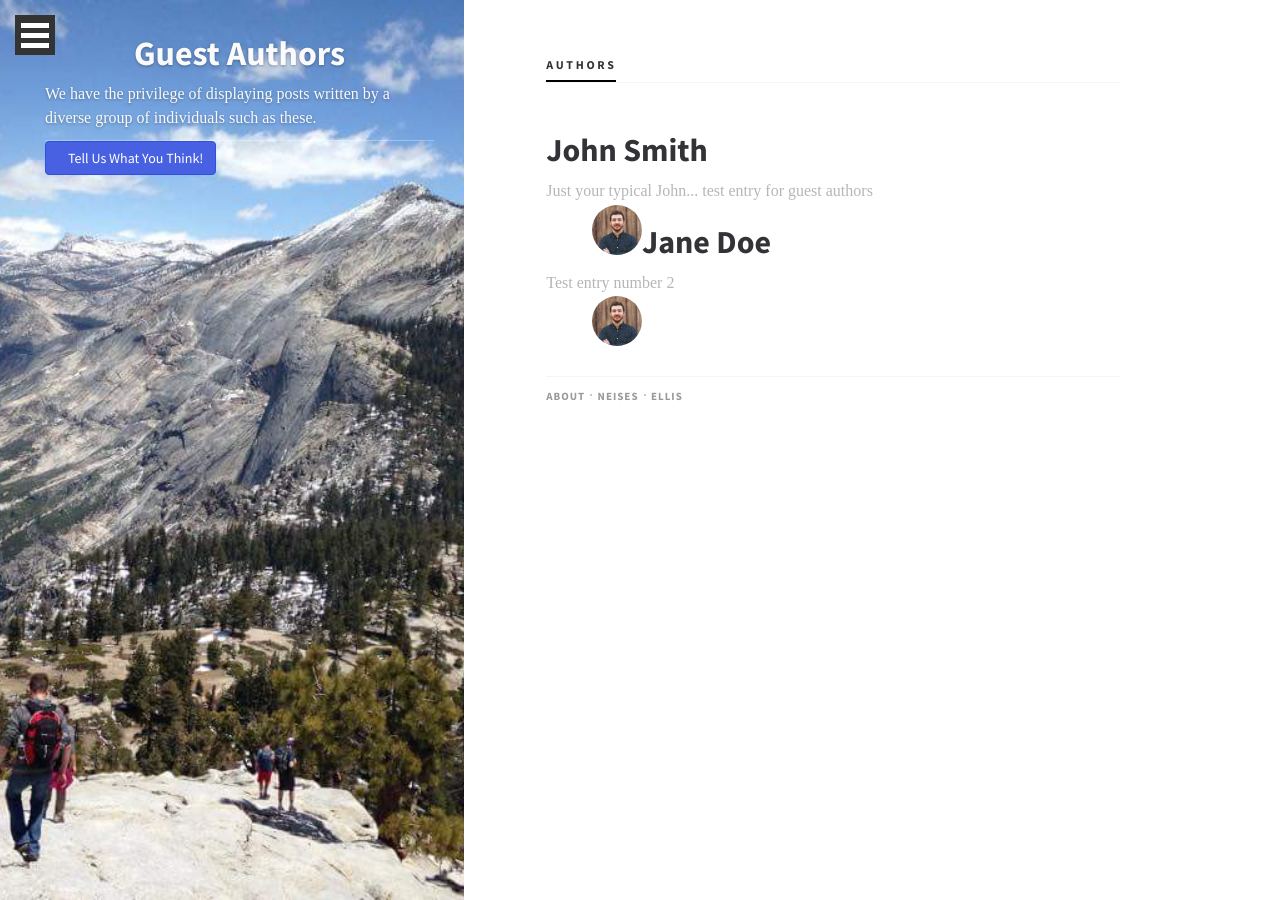
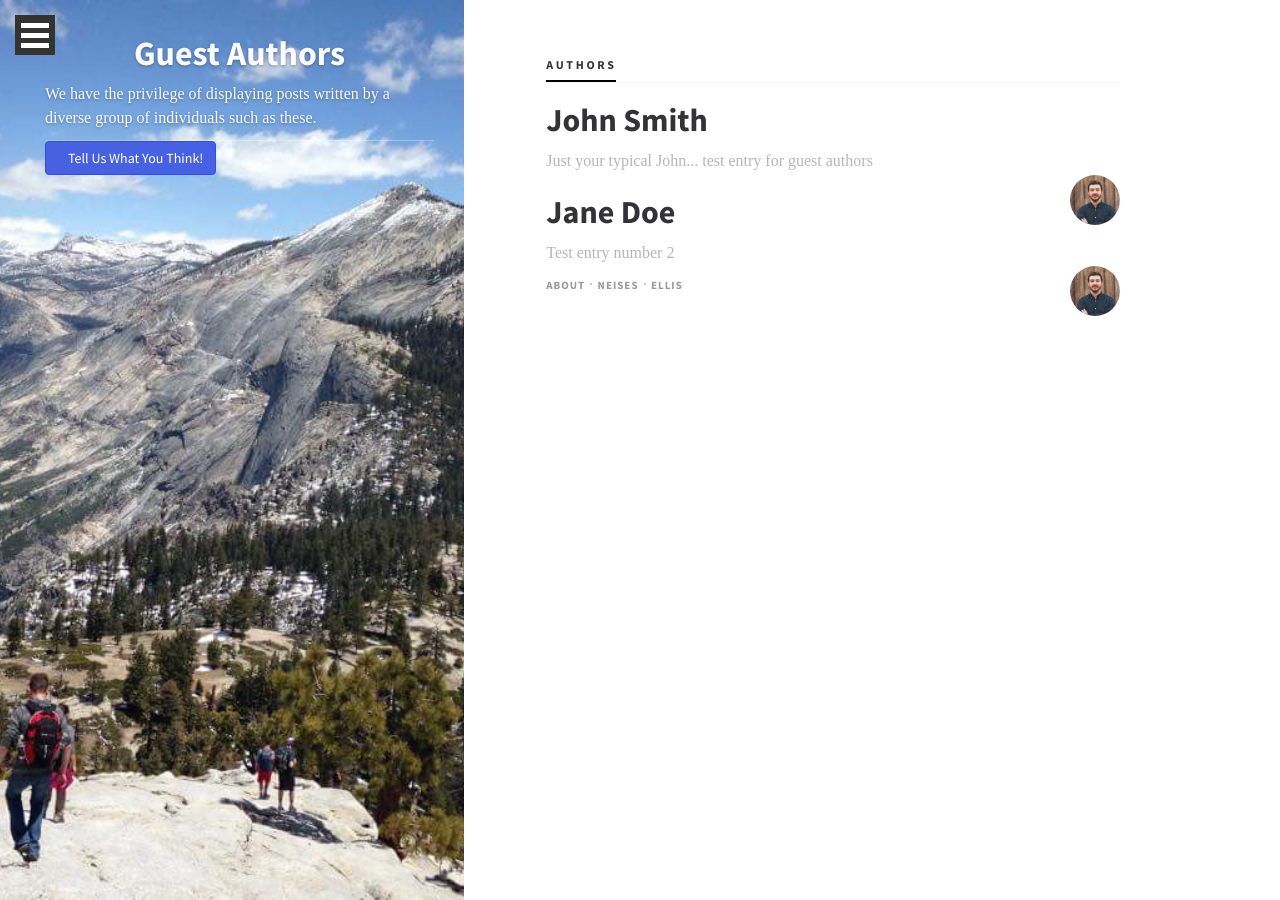
Before and after one commit to EJBlog/EJBlog.github.io, a Jekyll site: the page built from guest_authors.html, in a window 1280 px wide. Built offline with Jekyll 4.4.1, drawn with Linux system fonts in a browser that asks for light colours; nearby versions of some CDN libraries; some web fonts are replaced.

Commit message:
Update guest_authors.html

```diff
--- a/_layouts/guest_authors.html
+++ b/_layouts/guest_authors.html
@@ -84,7 +84,6 @@
                         <a class="active">Authors</a>
                         <!-- <a href="#" class="select-categories">Categories</a> -->
                     </div>
-		    <article class="post">
                     <div class="home-page-posts animated fadeIn ">
     			{% for author in site.data.guest_authors %}
 
@@ -103,12 +102,11 @@
 				<!--</p>-->
 				</div>
 
-				<div class=" col-xs-2  no-gutter">
+				<div class=" col-xs-2  no-gutter pull-right">
                                 <img src="{{ site.url }}/img/profile-1.jpg" class="user-icon" alt="user-image">
                             	</div>
 			{% endfor %}
 		    </div>
-		    </article>
 
                     <!-- Home page posts -->
 
```
